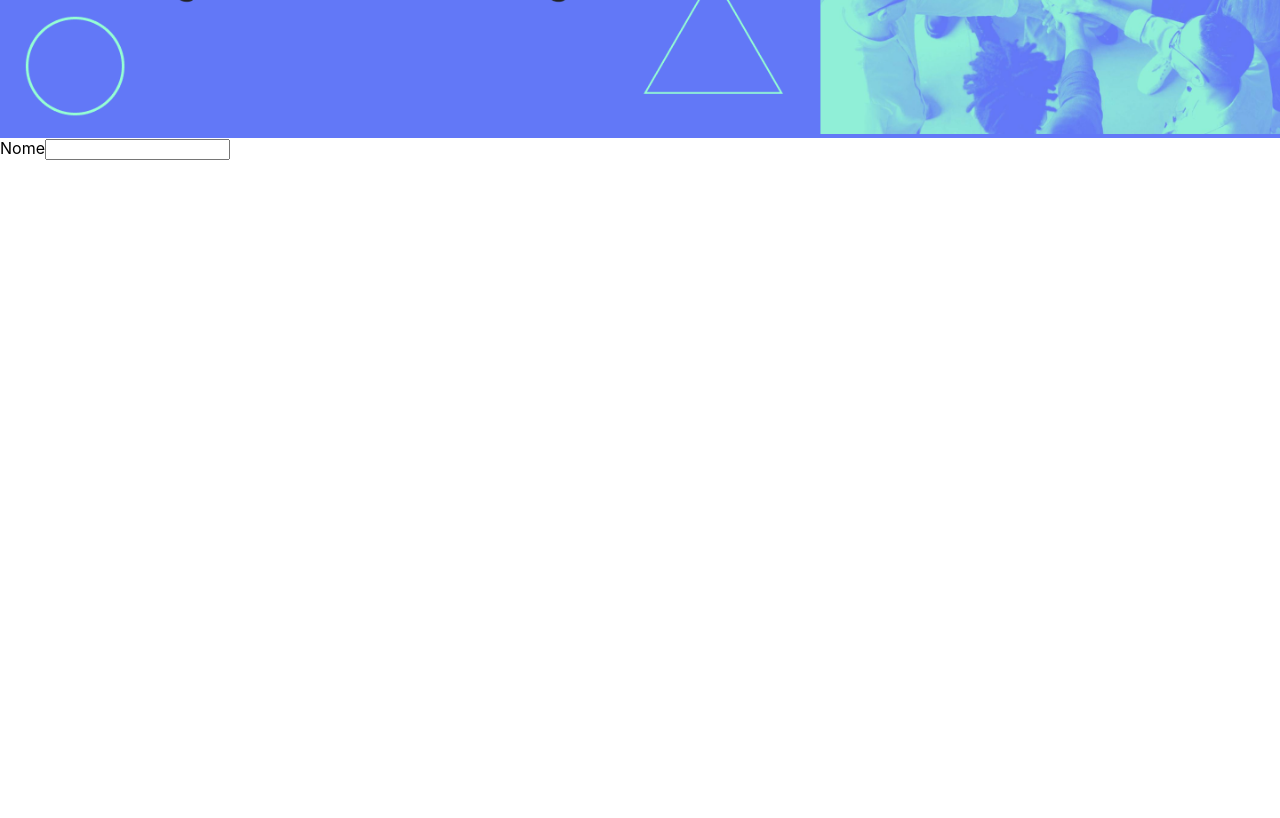
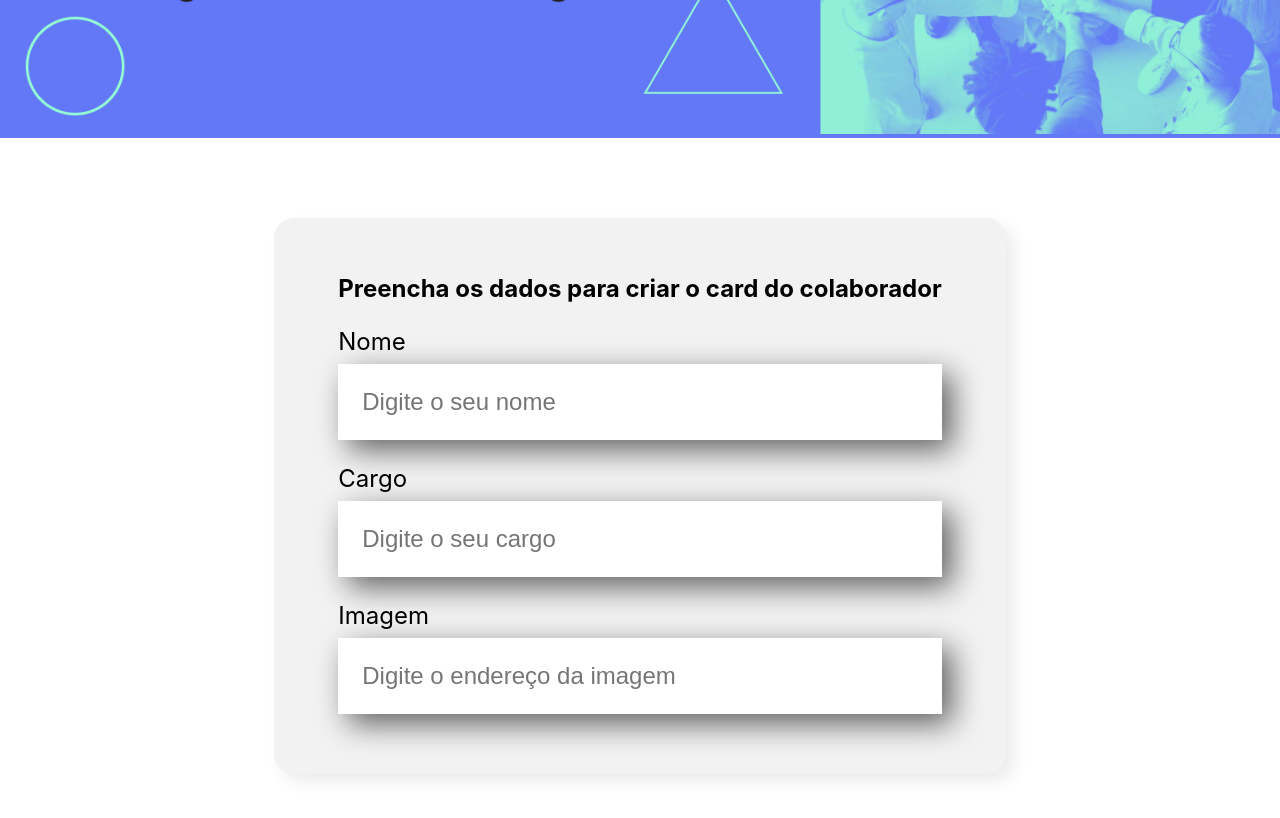
Before and after one commit to ArianeFranchetto/organo, a React (Create React App) app in the folder organograma/: page / in a window 1280 px wide. Shown: the part 360-1178 px from the top of the page. Before the commit the page ends 800 px from the top, so only its background shows below. Built offline with nearby package versions, Linux system fonts and the light colour scheme.

Commit message:
formulario
add formulario

```diff
--- a/organograma/src/App.js
+++ b/organograma/src/App.js
@@ -1,14 +1,14 @@
 import Banner from './componentes/Banner';
-import CampoTexto from './componentes/CampoTexto';
+import Formulario from './componentes/Formulario';
 
 function App() {
   return (
     <div className="App">
 
-      <Banner/>
-      <CampoTexto/>
+      <Banner />
 
-     </div>
+      <Formulario />
+    </div>
   );
 }
 
--- a/organograma/src/componentes/CampoTexto/CampoTexto.css
+++ b/organograma/src/componentes/CampoTexto/CampoTexto.css
@@ -1,4 +1,20 @@
 .campo-texto {
-    background-color: aliceblue;
+    margin: 24px 0;
 
 }
+
+.campo-texto label {
+    display: block;
+    margin-bottom: 8px;
+    font-size: 24px;
+}
+
+.campo-texto input {
+    background-color: #FFF;
+    box-shadow: 10px 10px 30px rgba(0, 0, 0, 0.6);
+    width: 100%;
+    border: none;
+    font-size: 24px;
+    padding: 24px;
+    box-sizing: border-box;
+}
--- a/organograma/src/componentes/CampoTexto/index.js
+++ b/organograma/src/componentes/CampoTexto/index.js
@@ -1,10 +1,14 @@
+import './CampoTexto.css';
 
+const CampoTexto = (props) => {
 
-const CampoTexto = () => {
     return (
         <div className="campo-texto">
-            <label>Nome</label>
-            <input/>
+            <label>
+                {props.label}
+            </label>
+
+            <input placeholder={props.placeholder}/>
         </div>
     )
 
--- /dev/null
+++ b/organograma/src/componentes/Formulario/Formulario.css
@@ -0,0 +1,13 @@
+.formulario {
+    display: flex;
+    justify-content: center;
+    margin: 80px 0;
+}
+
+.formulario form {
+    max-width: 80%;
+    background-color: #f2f2f2;
+    border-radius: 20px;
+    padding: 36px 64px;
+    box-shadow: 8px 8px 16px rgba(0, 0, 0, 0.08);
+}
--- /dev/null
+++ b/organograma/src/componentes/Formulario/index.js
@@ -0,0 +1,22 @@
+import CampoTexto from '../CampoTexto';
+import './Formulario.css';
+
+const Formulario = () => {
+    return (
+        <section className='formulario'>
+            <form>
+
+                <h2>Preencha os dados para criar o card do colaborador</h2>
+            <CampoTexto label="Nome" placeholder="Digite o seu nome" />
+            <CampoTexto label="Cargo" placeholder="Digite o seu cargo" />
+            <CampoTexto label="Imagem" placeholder="Digite o endereço da imagem" />
+            </form>
+        </section>
+
+
+    )
+
+
+}
+
+export default Formulario;
```
